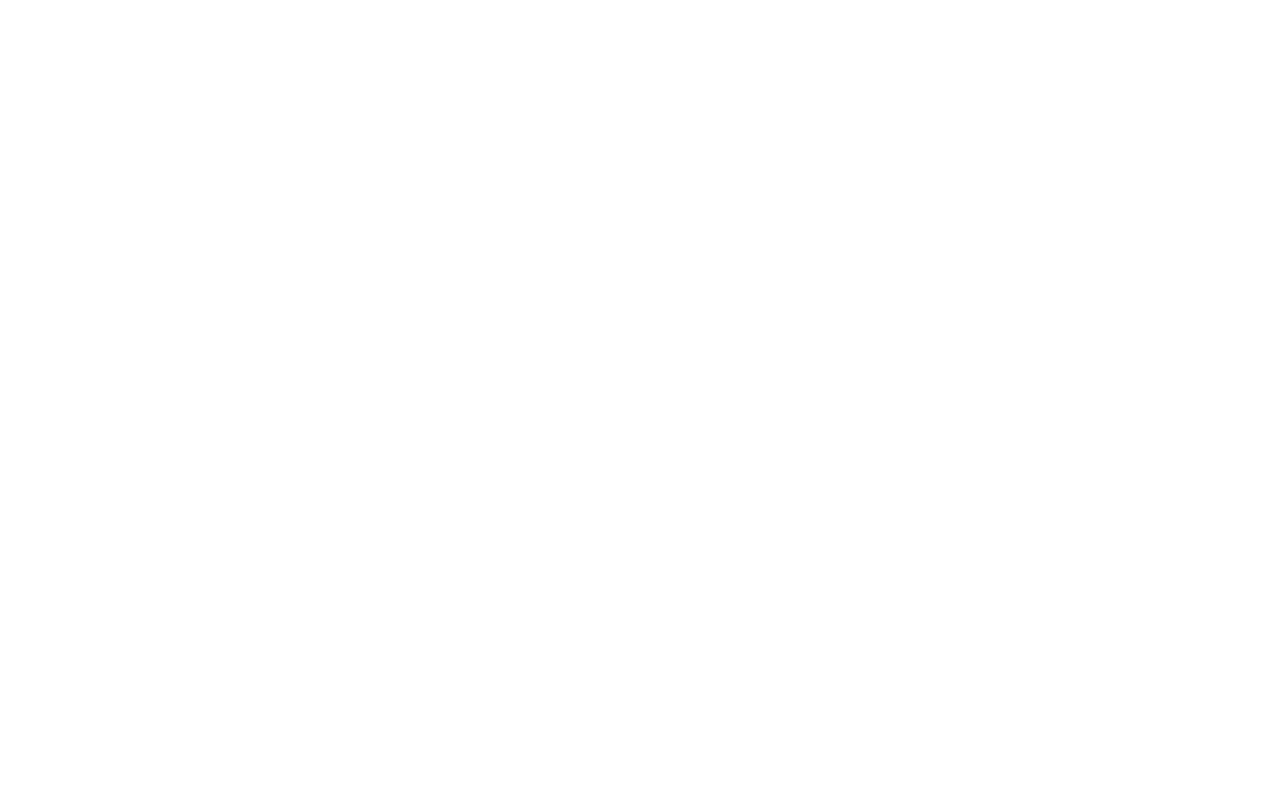
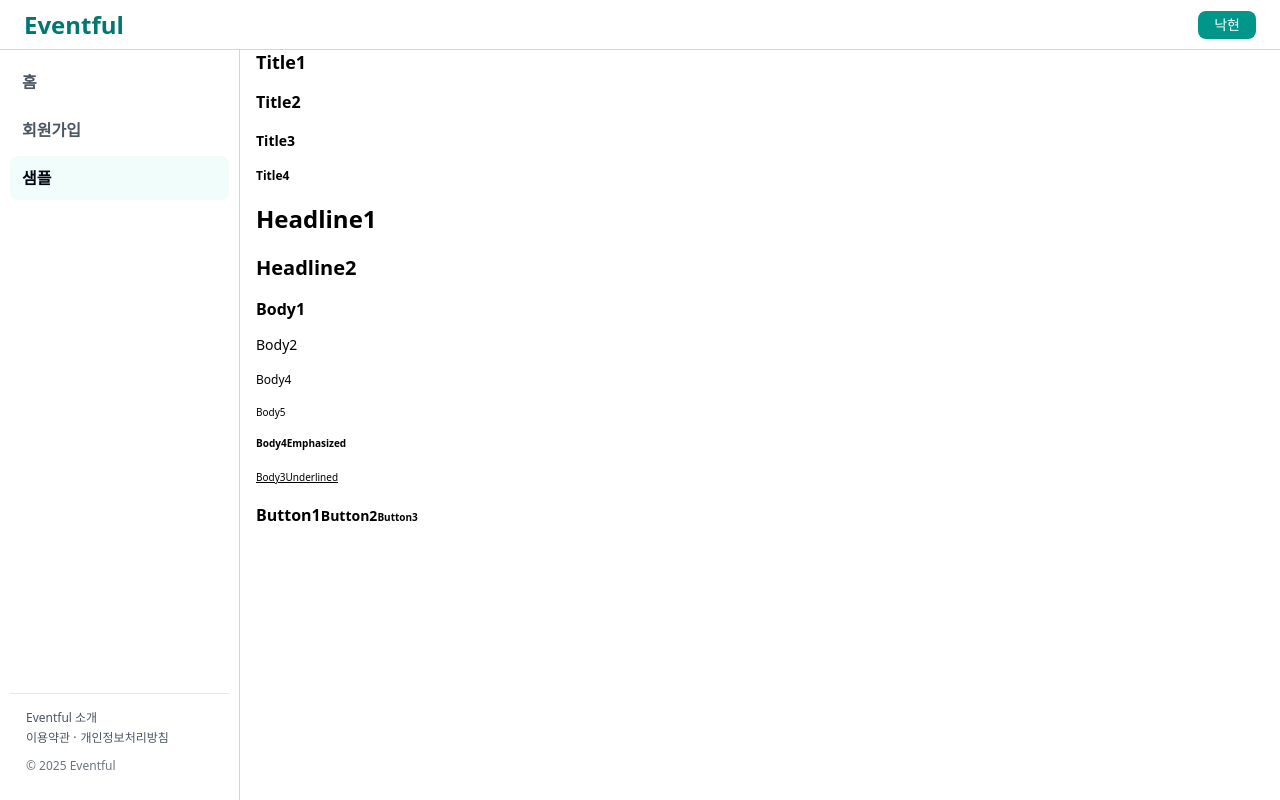
Before and after one commit to Event-ful/eventful_front, a React (Vite) app: page /shared_components in a window 1280 px wide. Before the commit this address had no page. Built offline with nearby package versions, Linux system fonts and the light colour scheme; a web font is replaced by a local one.

Commit message:
#1 feat: Typography 컴포넌트 구현

```diff
--- /dev/null
+++ b/src/pages/shared.page.tsx
@@ -0,0 +1,26 @@
+import { Title1, Title2, Title3, Title4, Headline1, Headline2, Body1, Body2, Body4, Body5, Body4Emphasized, Body3Underlined, Button1, Button2, Button3 } from '../shared/ui/Typography';
+
+export default function SharedComponents() {
+  return (
+    <div className="space-y-4">
+      <Title1>Title1</Title1>
+      <Title2>Title2</Title2>
+      <Title3>Title3 </Title3>
+      <Title4>Title4</Title4>
+
+      <Headline1>Headline1</Headline1>
+      <Headline2>Headline2</Headline2>
+
+      <Body1>Body1</Body1>
+      <Body2>Body2</Body2>
+      <Body4>Body4</Body4>
+      <Body5>Body5</Body5>
+      <Body4Emphasized>Body4Emphasized</Body4Emphasized>
+      <Body3Underlined>Body3Underlined</Body3Underlined>
+
+      <Button1>Button1</Button1>
+      <Button2>Button2</Button2>
+      <Button3>Button3</Button3>
+    </div>
+  );
+}
--- a/src/routes/index.tsx
+++ b/src/routes/index.tsx
@@ -1,6 +1,7 @@
 import SignUp from '@/pages/signUp.page';
 import Home from '../pages/home.page';
 import Layout from './layout';
+import SharedComponents from '../pages/shared.page';
 
 export const routes = [
   {
@@ -15,6 +16,10 @@
         element: <SignUp />,
         path: 'sign_up',
       },
+      {
+        element: <SharedComponents />,
+        path: 'shared_components',
+      },
     ],
   },
 ];
--- a/src/routes/sidebar.tsx
+++ b/src/routes/sidebar.tsx
@@ -25,6 +25,13 @@
         >
           <h2 className="font-semibold"> 회원가입</h2>
         </Link>
+        <Link
+          to={'shared_components'}
+          className={`block rounded-[8px] px-3 py-[10px] text-gray-600
+         ${isActive('shared_components') ? 'bg-[#F1FDFA] text-gray-950' : 'hover:bg-[#F1FDFA]'}`}
+        >
+          <h2 className="font-semibold">샘플</h2>
+        </Link>
       </div>
       <div className="border-t border-gray-200 p-4 mt-auto">
         <div className="space-y-3">
--- /dev/null
+++ b/src/shared/ui/Typography/index.tsx
@@ -0,0 +1,40 @@
+import { ReactNode } from 'react';
+
+interface TypographyProps {
+  children: ReactNode;
+  className?: string;
+}
+
+// Title
+export const Title1 = ({ children, className }: TypographyProps) => <h1 className={`font-bold text-[18px] leading-[24px] ${className}`}>{children}</h1>;
+
+export const Title2 = ({ children, className }: TypographyProps) => <h2 className={`font-bold text-[16px] leading-[auto] ${className}`}>{children}</h2>;
+
+export const Title3 = ({ children, className }: TypographyProps) => <h3 className={`font-semibold text-[14px] leading-[auto] ${className}`}>{children}</h3>;
+
+export const Title4 = ({ children, className }: TypographyProps) => <h4 className={`font-semibold text-[12px] leading-[auto] ${className}`}>{children}</h4>;
+
+// Headline
+export const Headline1 = ({ children, className }: TypographyProps) => <h1 className={`font-extrabold text-[24px] leading-[36px] ${className}`}>{children}</h1>;
+
+export const Headline2 = ({ children, className }: TypographyProps) => <h2 className={`font-bold text-[20px] leading-[30px] ${className}`}>{children}</h2>;
+
+// Body
+export const Body1 = ({ children, className }: TypographyProps) => <p className={`font-bold text-[16px] leading-[20px] ${className}`}>{children}</p>;
+
+export const Body2 = ({ children, className }: TypographyProps) => <p className={`font-regular text-[14px] leading-[20px] ${className}`}>{children}</p>;
+
+export const Body4 = ({ children, className }: TypographyProps) => <p className={`font-regular text-[12px] leading-[auto] ${className}`}>{children}</p>;
+
+export const Body5 = ({ children, className }: TypographyProps) => <p className={`font-light text-[10px] leading-[auto] ${className}`}>{children}</p>;
+
+export const Body4Emphasized = ({ children, className }: TypographyProps) => <p className={`font-bold text-[10px] leading-[15px] ${className}`}>{children}</p>;
+
+export const Body3Underlined = ({ children, className }: TypographyProps) => <p className={`font-light underline text-[10px] leading-[20px] ${className}`}>{children}</p>;
+
+// Button
+export const Button1 = ({ children, className }: TypographyProps) => <button className={`font-semibold text-[16px] leading-[auto] ${className}`}>{children}</button>;
+
+export const Button2 = ({ children, className }: TypographyProps) => <button className={`font-semibold text-[14px] leading-[21px] ${className}`}>{children}</button>;
+
+export const Button3 = ({ children, className }: TypographyProps) => <button className={`font-semibold text-[10px] leading-[auto] ${className}`}>{children}</button>;
```
